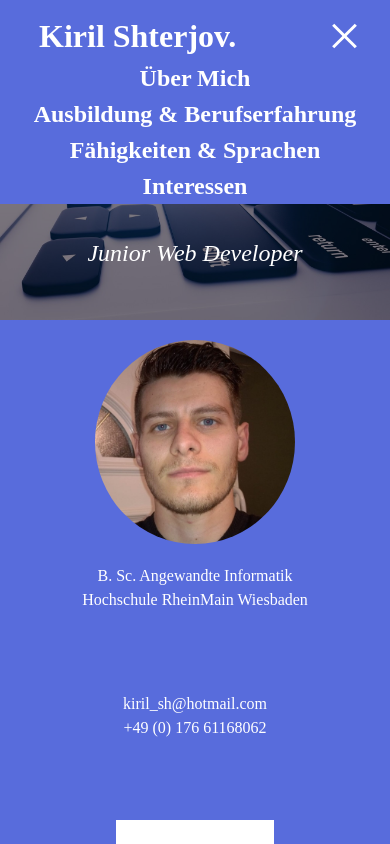
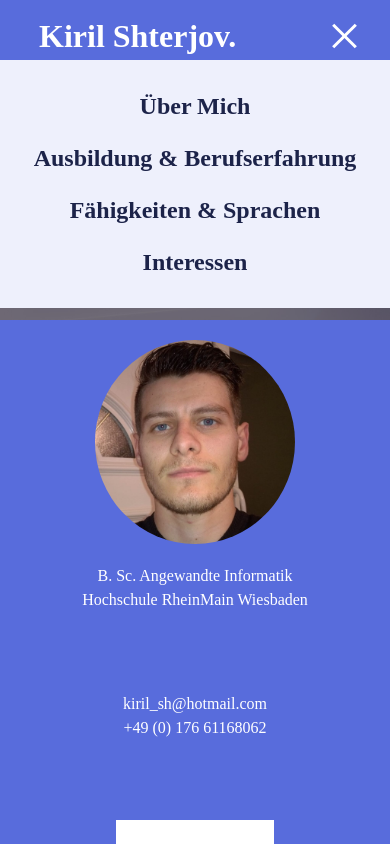
Before and after one commit to kiril-lab/Lebenslauf, a Next.js app: page / in a window 390 px wide. Both pictures are taken after a click on the button 343 px from the left and 35 px from the top of the page. Shown: the top 844 px of the page. Built offline with nearby package versions, Linux system fonts and the light colour scheme.

Commit message:
change hamburger menu

```diff
--- a/components/header.tsx
+++ b/components/header.tsx
@@ -34,30 +34,30 @@ function Header() {
           <Hamburger toggled={isOpen} toggle={setOpen} color="#FFFFFF" />
 
           {isOpen && (
-            <div className="absolute flex w-[100%] justify-center items-center text-center bg-[#586cdc] left-0 z-[1] text-[24px]">
+            <div className="absolute flex w-[100%] justify-center items-center text-center text-[#1c2349] bg-[#eef0fc] left-0 z-[1] text-[24px] p-5">
               <ul className="">
-                <li className="">
+                <li className="p-2">
                   <Link href="/#ueberMich" legacyBehavior>
                     <a className="" onClick={closedMenu}>
                       Über Mich
                     </a>
                   </Link>
                 </li>
-                <li className="">
+                <li className="p-2">
                   <Link href="/#ausbildung" legacyBehavior>
                     <a className="" onClick={closedMenu}>
                       Ausbildung & Berufserfahrung
                     </a>
                   </Link>
                 </li>
-                <li className="">
+                <li className="p-2">
                   <Link href="/#faeihgkeiten" legacyBehavior>
                     <a className="" onClick={closedMenu}>
                       Fähigkeiten & Sprachen
                     </a>
                   </Link>
                 </li>
-                <li className="">
+                <li className="p-2">
                   <Link href="/#interessen" legacyBehavior>
                     <a className="" onClick={closedMenu}>
                       Interessen
```
